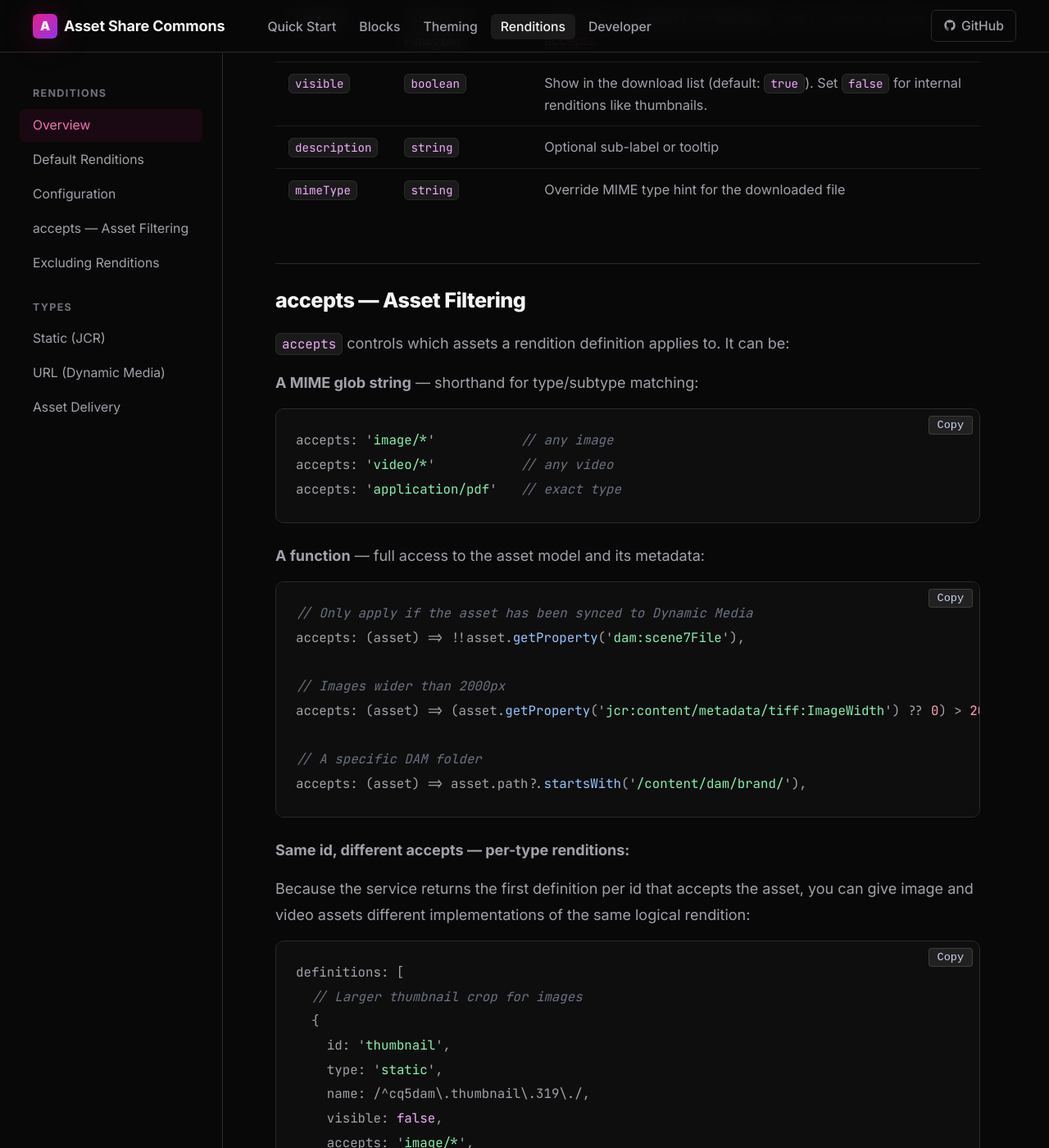
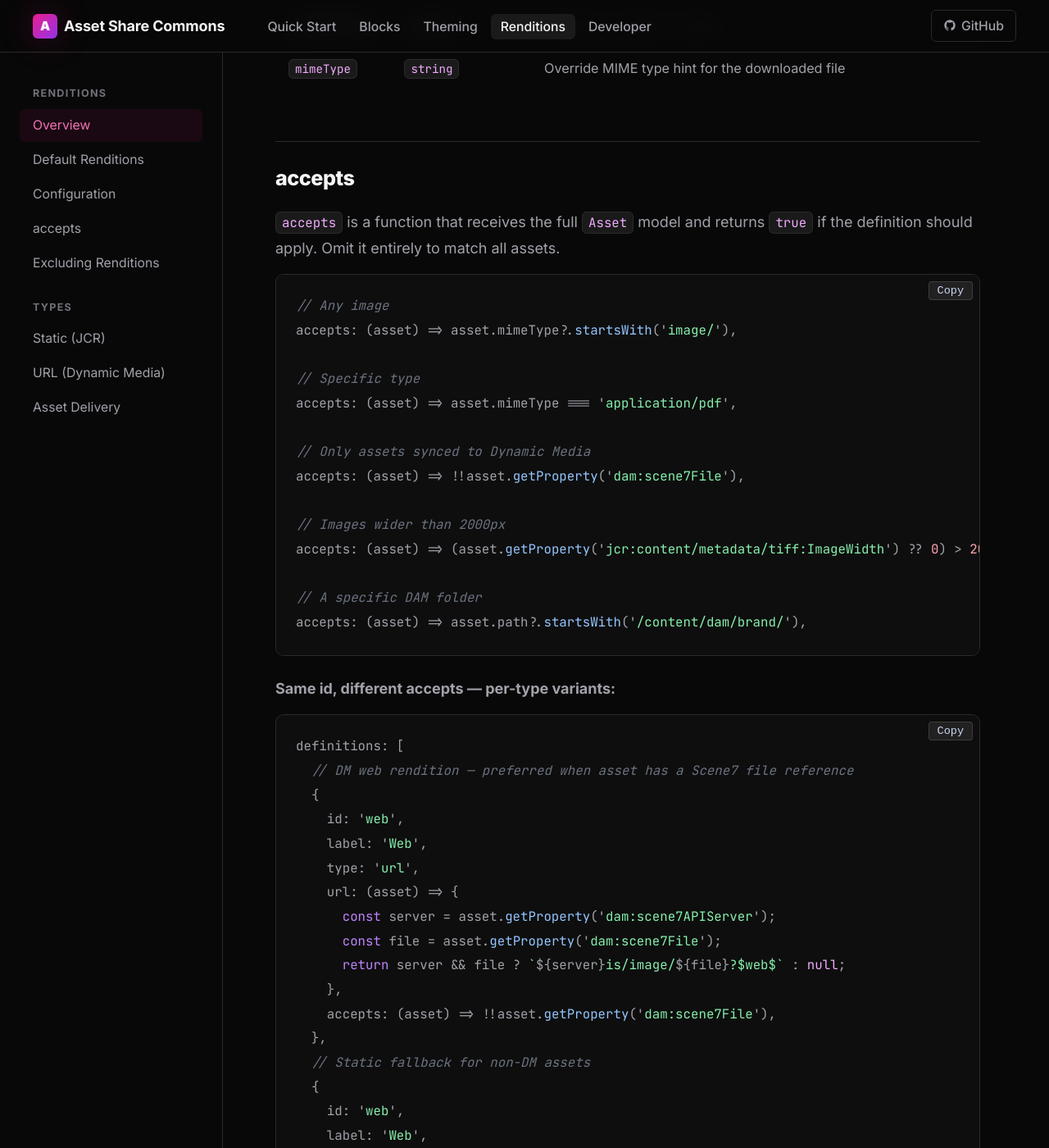
Before and after one commit to davidjgonzalez/asset-share-commons-eds, a Jekyll site: the page built from renditions.md, in a window 1280 px wide and 1400 px high, scrolled down 3145 px. Shown: the whole window at 82% size. Built offline with Jekyll 4.4.1, drawn with Linux system fonts in a browser that asks for light colours; some of the changed text lies outside the part shown.

Commit message:
docs: update renditions — accepts/url always functions, remove template vars
Co-Authored-By: Claude Sonnet 4.6 <noreply@anthropic.com>

````diff
--- a/renditions.md
+++ b/renditions.md
@@ -11,7 +11,7 @@ sidebar:
         url: "#default-renditions"
       - title: Configuration
         url: "#configuration"
-      - title: accepts — Asset Filtering
+      - title: accepts
         url: "#accepts"
       - title: Excluding Renditions
         url: "#exclude"
@@ -39,11 +39,11 @@ When a user clicks **Download** in the details modal or the download sheet, Asse
 
 Resolution is done by the `renditions` service (`scripts/asc/services/renditions/renditions.js`). For each definition it:
 
-1. Evaluates `accepts` against the asset — skips if it returns false
+1. Calls `accepts(asset)` — skips if it returns false
 2. Resolves the URL using the definition's `type`
 3. Returns a `Rendition` model with the resolved URL
 
-**Same-id fallback:** Multiple definitions may share the same `id`. When resolving by id (e.g. `getRendition(asset, 'thumbnail')`), the service returns the first definition whose `accepts` check passes. This lets you define a DM rendition first and fall back to a static one without any extra configuration.
+**Same-id fallback:** Multiple definitions may share the same `id`. When resolving by id (e.g. `getRendition(asset, 'thumbnail')`), the service returns the first definition whose `accepts` passes for this asset. This gives you DM-over-static priority and per-MIME-type variants of the same logical rendition — for free, just by ordering.
 
 ## Default Renditions {#default-renditions}
 
@@ -62,7 +62,6 @@ Out of the box, Asset Share Commons includes three definitions that work with an
 ```js
 renditions: {
   definitions: [
-    // Thumbnail — internal, used by teasers and the sheet block
     {
       id: 'thumbnail',
       label: 'Thumbnail',
@@ -70,17 +69,13 @@ renditions: {
       name: /^cq5dam\.thumbnail\./,
       visible: false,
     },
-
-    // Web rendition — images only
     {
       id: 'web',
       label: 'Web',
       type: 'static',
       name: /^cq5dam\.web\./,
-      accepts: 'image/*',
+      accepts: (asset) => asset.mimeType?.startsWith('image/'),
     },
-
-    // Original — all asset types
     {
       id: 'original',
       label: 'Original',
@@ -98,27 +93,23 @@ renditions: {
 | `id` | `string` | Unique key within the array. Multiple definitions may share an id — first match wins per asset. |
 | `label` | `string` | Display name shown in the download list |
 | `type` | `string` | `'static'` \| `'url'` \| `'asset-delivery'` |
-| `accepts` | `string \| Function` | MIME glob or `(asset) => boolean`. Omit to match all assets. See [accepts](#accepts). |
+| `accepts` | `(asset) => boolean` | Whether this definition applies to the asset. Omit to match all assets. |
 | `visible` | `boolean` | Show in the download list (default: `true`). Set `false` for internal renditions like thumbnails. |
 | `description` | `string` | Optional sub-label or tooltip |
 | `mimeType` | `string` | Override MIME type hint for the downloaded file |
 
-## accepts — Asset Filtering {#accepts}
+## accepts {#accepts}
 
-`accepts` controls which assets a rendition definition applies to. It can be:
-
-**A MIME glob string** — shorthand for type/subtype matching:
+`accepts` is a function that receives the full `Asset` model and returns `true` if the definition should apply. Omit it entirely to match all assets.
 
 ```js
-accepts: 'image/*'           // any image
-accepts: 'video/*'           // any video
-accepts: 'application/pdf'   // exact type
-```
+// Any image
+accepts: (asset) => asset.mimeType?.startsWith('image/'),
 
-**A function** — full access to the asset model and its metadata:
+// Specific type
+accepts: (asset) => asset.mimeType === 'application/pdf',
 
-```js
-// Only apply if the asset has been synced to Dynamic Media
+// Only assets synced to Dynamic Media
 accepts: (asset) => !!asset.getProperty('dam:scene7File'),
 
 // Images wider than 2000px
@@ -128,64 +119,36 @@ accepts: (asset) => (asset.getProperty('jcr:content/metadata/tiff:ImageWidth') ?
 accepts: (asset) => asset.path?.startsWith('/content/dam/brand/'),
 ```
 
-**Same id, different accepts — per-type renditions:**
-
-Because the service returns the first definition per id that accepts the asset, you can give image and video assets different implementations of the same logical rendition:
+**Same id, different accepts — per-type variants:**
 
 ```js
 definitions: [
-  // Larger thumbnail crop for images
-  {
-    id: 'thumbnail',
-    type: 'static',
-    name: /^cq5dam\.thumbnail\.319\./,
-    visible: false,
-    accepts: 'image/*',
-  },
-  // Smaller thumbnail for video (different node generated by processing profile)
-  {
-    id: 'thumbnail',
-    type: 'static',
-    name: /^cq5dam\.thumbnail\.48\./,
-    visible: false,
-    accepts: 'video/*',
-  },
-  // Fallback thumbnail for everything else
-  {
-    id: 'thumbnail',
-    type: 'static',
-    name: /^cq5dam\.thumbnail\./,
-    visible: false,
-  },
-],
-```
-
-**DM-over-static fallback** works the same way — put the DM definition first:
-
-```js
-definitions: [
-  // Prefer DM if the asset has a Scene7 file reference
+  // DM web rendition — preferred when asset has a Scene7 file reference
   {
     id: 'web',
     label: 'Web',
     type: 'url',
-    url: '${dm.apiServer}is/image/${dm.file}?$web$',
+    url: (asset) => {
+      const server = asset.getProperty('dam:scene7APIServer');
+      const file = asset.getProperty('dam:scene7File');
+      return server && file ? `${server}is/image/${file}?$web$` : null;
+    },
     accepts: (asset) => !!asset.getProperty('dam:scene7File'),
   },
-  // Fall back to static web rendition for non-DM assets
+  // Static fallback for non-DM assets
   {
     id: 'web',
     label: 'Web',
     type: 'static',
     name: /^cq5dam\.web\./,
-    accepts: 'image/*',
+    accepts: (asset) => asset.mimeType?.startsWith('image/'),
   },
 ],
 ```
 
 ## Excluding Renditions {#exclude}
 
-Use `renditions.exclude` to suppress JCR rendition node names globally — useful for suppressing thumbnail sizes generated by processing profiles that you never want in the download list.
+Use `renditions.exclude` to suppress JCR rendition node names globally — useful for suppressing extra thumbnail sizes generated by processing profiles.
 
 ```js
 renditions: {
@@ -212,52 +175,62 @@ Resolves a rendition node from the asset's `jcr:content/renditions/` tree by mat
   id: 'web',
   label: 'Web (1280px)',
   type: 'static',
-  name: /^cq5dam\.web\./,   // RegExp or exact string
-  accepts: 'image/*',
+  name: /^cq5dam\.web\./,
+  accepts: (asset) => asset.mimeType?.startsWith('image/'),
 }
 ```
 
 | Property | Description |
 |----------|-------------|
-| `name` | `string` for exact match, `RegExp` to match by pattern |
+| `name` | `string` (exact match), `RegExp` (pattern match), or `(asset) => string` (dynamic exact match) |
 
 ### URL (Dynamic Media) {#url}
 
-Constructs a URL by interpolating `${variable}` placeholders from the asset's metadata. Use for legacy Dynamic Media / Scene7 IS/IR protocol URLs.
+`url` is a function that receives the asset and returns the full URL string. Use `asset.getProperty()` to pull Dynamic Media metadata directly — no template variables needed.
 
 ```js
 {
   id: 'dm-web',
   label: 'Web (DM)',
   type: 'url',
-  url: '${dm.apiServer}is/image/${dm.file}?$web$',
+  url: (asset) => {
+    const server = asset.getProperty('dam:scene7APIServer');
+    const file = asset.getProperty('dam:scene7File');
+    return server && file ? `${server}is/image/${file}?$web$` : null;
+  },
   accepts: (asset) => !!asset.getProperty('dam:scene7File'),
-}
+},
+
+// Smart crop
+{
+  id: 'dm-crop-small',
+  label: 'Smart Crop — Small',
+  type: 'url',
+  url: (asset) => {
+    const server = asset.getProperty('dam:scene7APIServer');
+    const file = asset.getProperty('dam:scene7File');
+    return server && file ? `${server}is/image/${file}:Small` : null;
+  },
+  accepts: (asset) => !!asset.getProperty('dam:scene7File'),
+},
 ```
 
-| Property | Description |
-|----------|-------------|
-| `url` | Template string with `${variable}` placeholders |
+Returning `null` from `url` is safe — the definition is silently skipped.
 
-**Available variables:**
+**Common Dynamic Media properties** (written by the DM sync process):
 
-| Variable | Resolves to |
-|----------|-------------|
-| `${asset.path}` | JCR path (`/content/dam/...`) |
-| `${asset.name}` | Node name (filename) |
-| `${asset.id}` | Asset UUID |
-| `${asset.extension}` | File extension |
-| `${asset.title}` | `dc:title` |
-| `${dm.name}` | `dam:scene7Name` |
-| `${dm.id}` | `dam:scene7ID` |
-| `${dm.file}` | `dam:scene7File` (e.g. `my-company/my-image`) |
-| `${dm.folder}` | `dam:scene7Folder` |
-| `${dm.domain}` | `dam:scene7Domain` |
-| `${dm.apiServer}` | `dam:scene7APIServer` (e.g. `https://s7d1.scene7.com/`) |
+| `getProperty()` key | Contains |
+|---------------------|---------|
+| `dam:scene7APIServer` | IS/IR server URL (e.g. `https://s7d1.scene7.com/`) |
+| `dam:scene7File` | File path (e.g. `my-company/my-image`) |
+| `dam:scene7Name` | Asset name in Scene7 |
+| `dam:scene7ID` | Scene7 asset ID |
+| `dam:scene7Domain` | Scene7 domain |
+| `dam:scene7Folder` | Scene7 folder |
 
 ### Asset Delivery {#asset-delivery}
 
-Constructs an AEM Asset Delivery API URL. Covers plain image transforms, smart crops, and named presets — they're all just different `params` values on the same URL format.
+Constructs an AEM Asset Delivery API URL. Covers plain image transforms, smart crops, and named presets — they're all different `params` on the same URL format.
 
 Requires `aem.deliveryHost` in `configurations.js`. AEM as a Cloud Service only.
 
@@ -268,7 +241,7 @@ Requires `aem.deliveryHost` in `configurations.js`. AEM as a Cloud Service only.
   label: 'Web Optimized',
   type: 'asset-delivery',
   params: 'format=webp&width=1200&quality=85',
-  accepts: 'image/*',
+  accepts: (asset) => asset.mimeType?.startsWith('image/'),
 },
 
 // Smart crop (crop name must match a DM preset)
@@ -277,7 +250,7 @@ Requires `aem.deliveryHost` in `configurations.js`. AEM as a Cloud Service only.
   label: 'Smart Crop — Small',
   type: 'asset-delivery',
   params: 'smartcrop=Small',
-  accepts: 'image/*',
+  accepts: (asset) => asset.mimeType?.startsWith('image/'),
 },
 
 // Named image preset
@@ -286,7 +259,7 @@ Requires `aem.deliveryHost` in `configurations.js`. AEM as a Cloud Service only.
   label: 'Web Preset',
   type: 'asset-delivery',
   params: 'imagePreset=web',
-  accepts: 'image/*',
+  accepts: (asset) => asset.mimeType?.startsWith('image/'),
 },
 ```
 
````
